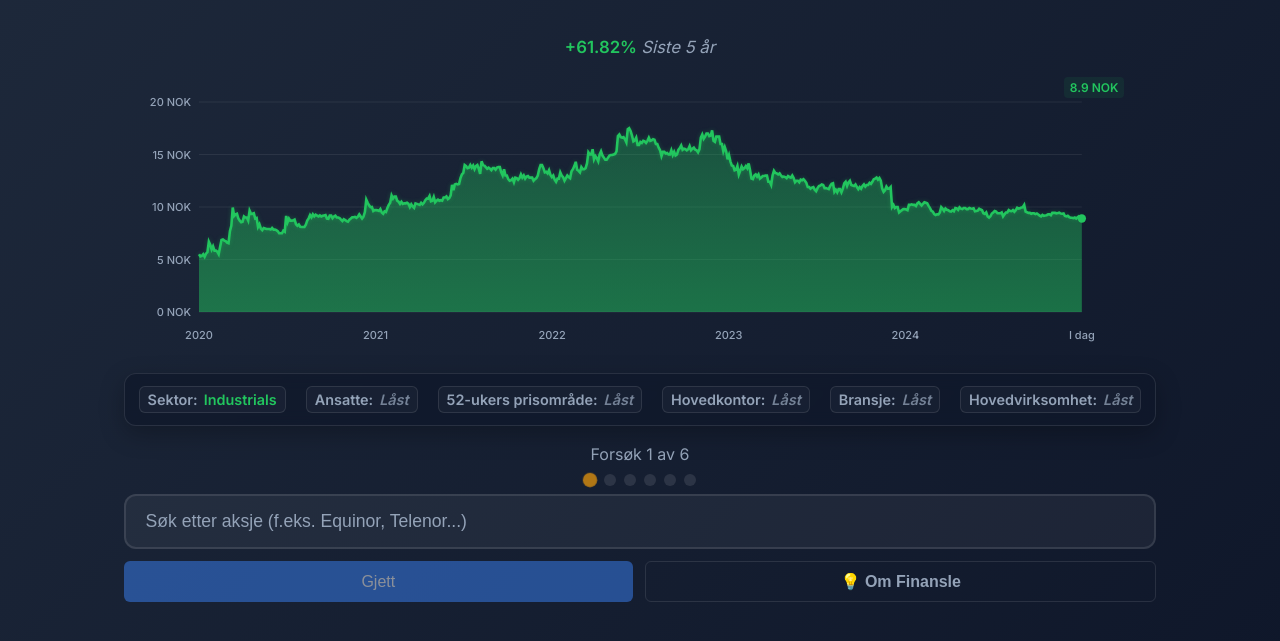
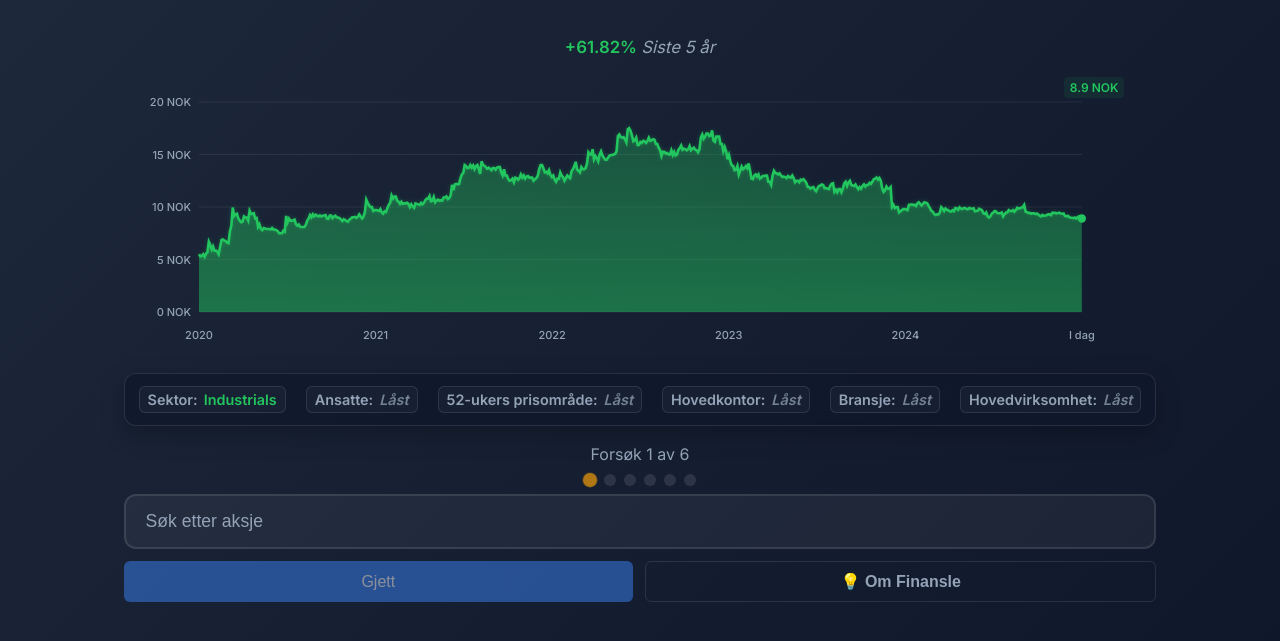
Before and after one commit to kskjevrak/finansle, a plain HTML site: page index.html in a window 1280 px wide. Shown: the part 119-760 px from the top of the page. Drawn offline with Linux system fonts and the light colour scheme.

Commit message:
cleaning

```diff
--- a/index.html
+++ b/index.html
@@ -158,7 +158,7 @@
           <div class="search-container">
             <label for="stock-search" class="sr-only">Søk etter norsk aksje</label>
             <input id="stock-search" class="search-input" type="text" autocomplete="off"
-                   placeholder="Søk etter aksje (f.eks. Equinor, Telenor...)"
+                   placeholder="Søk etter aksje"
                    aria-describedby="search-instructions">
             <div class="autocomplete-dropdown" id="autocomplete-dropdown" role="listbox"></div>
           </div>
```
